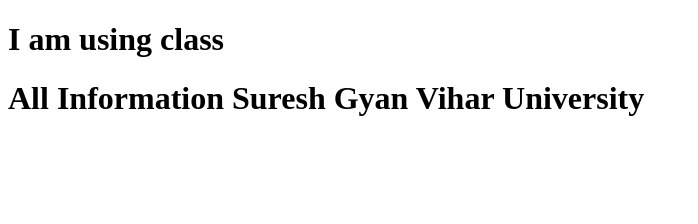
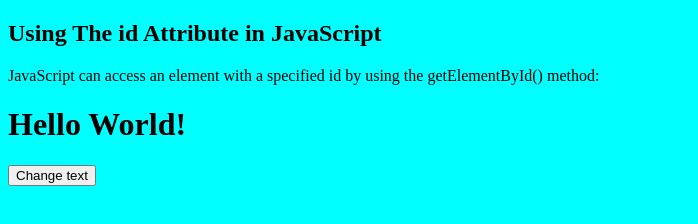
Before and after one commit to rehankhan07860/HTML, a plain HTML site: page index.html in a window 1280 px wide. Shown: the whole page, without its empty margins (0-698 px from the left). Drawn offline with Linux system fonts and the light colour scheme.

Commit message:
Add files via upload
using id tag

```diff
--- a/index.html
+++ b/index.html
@@ -1,15 +1,18 @@
 <!DOCTYPE html>
-<html lang="en">
-<head>
-    <meta charset="UTF-8">
-    <meta http-equiv="X-UA-Compatible" content="IE=edge">
-    <meta name="viewport" content="width=device-width, initial-scale=1.0">
-    <title>Using class</title>
-</head>
-<body>
-    <h1>I am using class</h1>
-    <div class="sgvu">
-        <h1>All Information Suresh Gyan Vihar University</h1>
-    </div>
+<html>
+<body style="background-color: aqua;">
+
+<h2>Using The id Attribute in JavaScript</h2>
+<p>JavaScript can access an element with a specified id by using the getElementById() method:</p>
+
+<h1 id="myHeader">Hello World!</h1>
+<button onclick="displayResult()">Change text</button>
+
+<script>
+function displayResult() {
+  document.getElementById("myHeader").innerHTML = "Happy New Year 2022";
+}
+</script>
+
 </body>
 </html>
```
